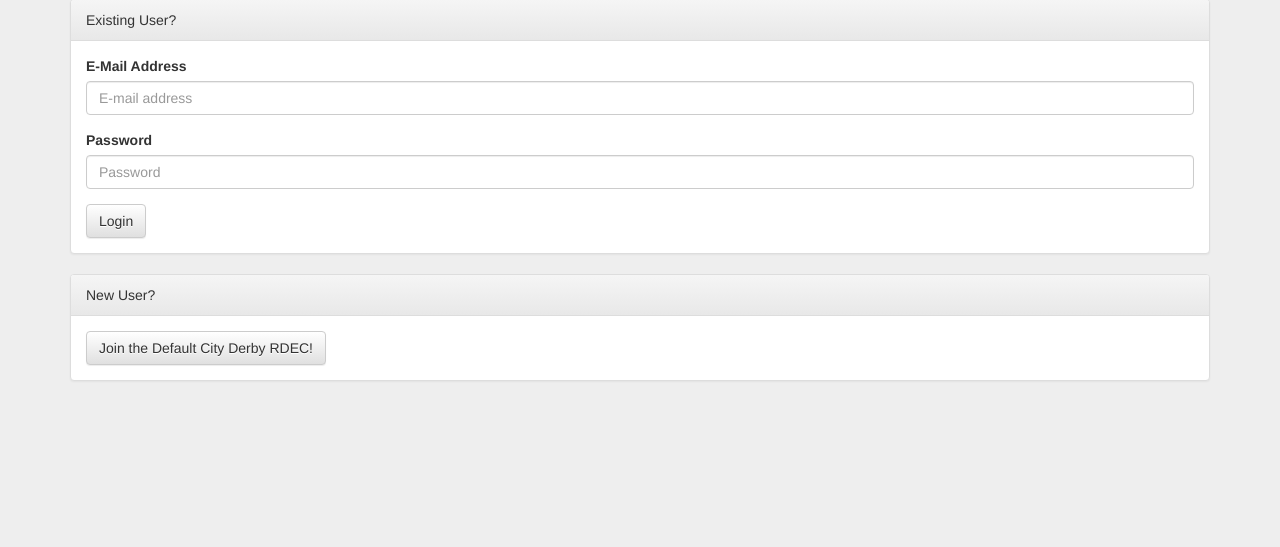
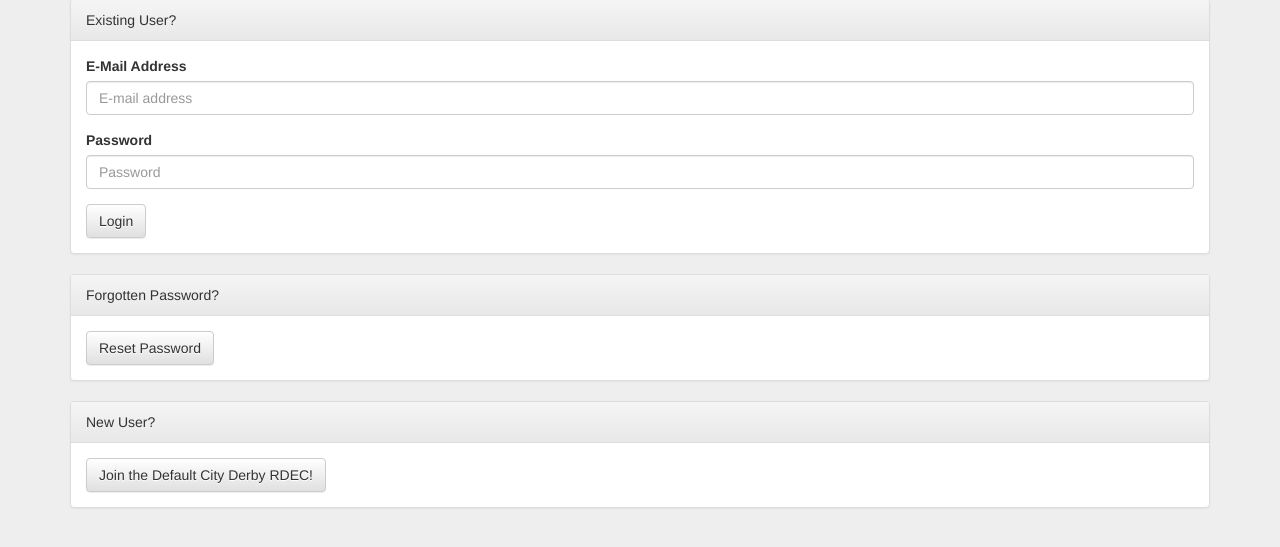
Before and after one commit to leepgent/rdec, a Django app: page /login/ in a window 1280 px wide. Shown: the part 174-721 px from the top of the page. Run offline with Django 3.2, Linux system fonts and the light colour scheme; some libraries are stand-ins or nearby versions.

Commit message:
Added forgotten password functionality after provisioning SendGrid SMTP service on Heroku.

```diff
--- a/rdec/templates/rdec/signin.html
+++ b/rdec/templates/rdec/signin.html
@@ -30,6 +30,13 @@
             </div>
         </div>
 
+    <div class="panel panel-default">
+            <div class="panel-heading">Forgotten Password?</div>
+            <div class="panel-body">
+                <a class="btn btn-default" href="{%  url 'password_reset' %}">Reset Password</a>
+            </div>
+        </div>
+
         <div class="panel panel-default">
             <div class="panel-heading">New User?</div>
             <div class="panel-body">
--- /dev/null
+++ b/rdec/templates/reg/password_reset_email.html
@@ -0,0 +1,2 @@
+Someone asked for password reset for email {{ email }}. Follow the link below:
+{{ protocol}}://{{ domain }}{% url 'password_reset_confirm' uidb64=uid token=token %}
--- /dev/null
+++ b/rdec/templates/reg/password_reset_subject.txt
@@ -0,0 +1 @@
+{{ RDEC_LEAGUE_NAME }} RDEC: Password Reset Requested
--- a/rdec/urls.py
+++ b/rdec/urls.py
@@ -1,5 +1,6 @@
 from django.conf.urls import url
 from django.contrib.auth.decorators import login_required
+import django.contrib.auth.views
 
 from . import views
 urlpatterns = [
@@ -10,4 +11,29 @@ urlpatterns = [
     url(r'^change_attending/', login_required(views.ChangeAttendingView.as_view()), name='change_attending'),
     url(r'^events/$', views.eventlist, name='eventlist'),
     url(r'^events/(?P<event_slug>[\w-]+)-(?P<event_id>\w+)/', views.eventdetails, name='eventdetails'),
+
+    url(r'^user/password/reset/$', django.contrib.auth.views.password_reset,
+        {
+            'post_reset_redirect':
+                '/user/password/reset/done/',
+            'template_name': 'reg/password_reset_form.html',
+            'email_template_name': 'reg/password_reset_email.html',
+            'subject_template_name': 'reg/password_reset_subject.txt'
+
+        },
+        name="password_reset"),
+    url(r'^user/password/reset/done/$', django.contrib.auth.views.password_reset_done,
+        {
+            'template_name': 'reg/password_reset_done.html'
+        }),
+    url(r'^user/password/reset/(?P<uidb64>[0-9A-Za-z_\-]+)/(?P<token>[0-9A-Za-z]{1,13}-[0-9A-Za-z]{1,20})/$',
+        django.contrib.auth.views.password_reset_confirm,
+        {
+            'post_reset_redirect': '/user/password/done/',
+            'template_name': 'reg/password_reset_confirm.html'
+        }, name='password_reset_confirm'),
+    url(r'^user/password/done/$', django.contrib.auth.views.password_reset_complete,
+        {
+            'template_name': 'reg/password_reset_complete.html'
+        })
 ]
```
Also changed, not shown: rdec/templates/reg/password_reset_complete.html (added, +19 -0 lines), rdec/templates/reg/password_reset_confirm.html (added, +34 -0 lines), rdec/templates/reg/password_reset_done.html (added, +18 -0 lines), rdec/templates/reg/password_reset_form.html (added, +24 -0 lines), rdecsite/settings.py (+8 -0 lines).
